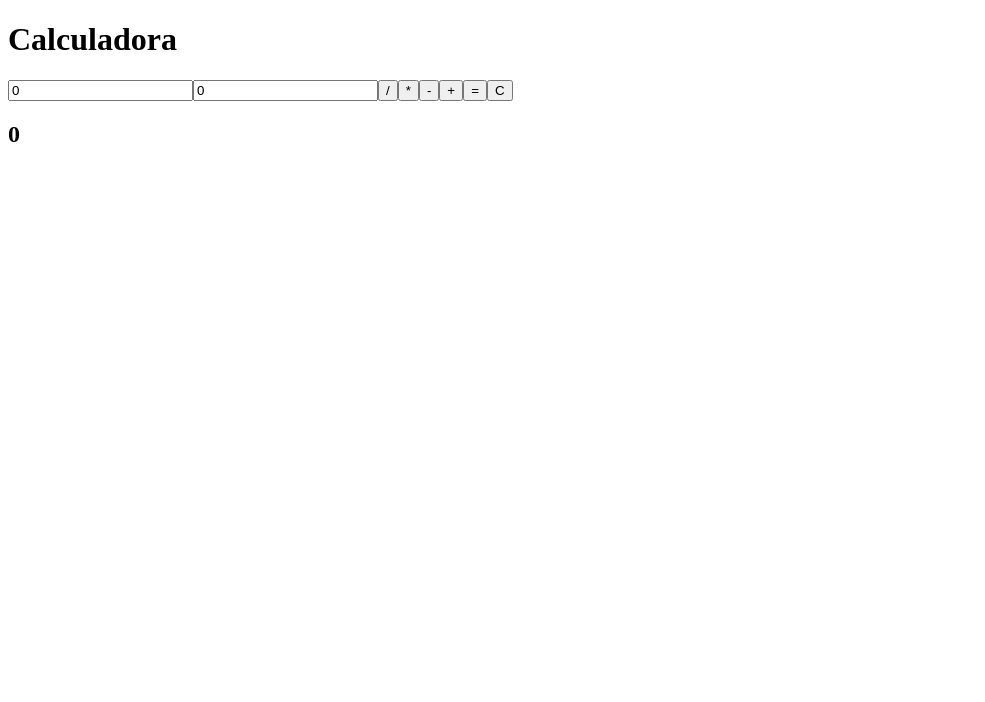
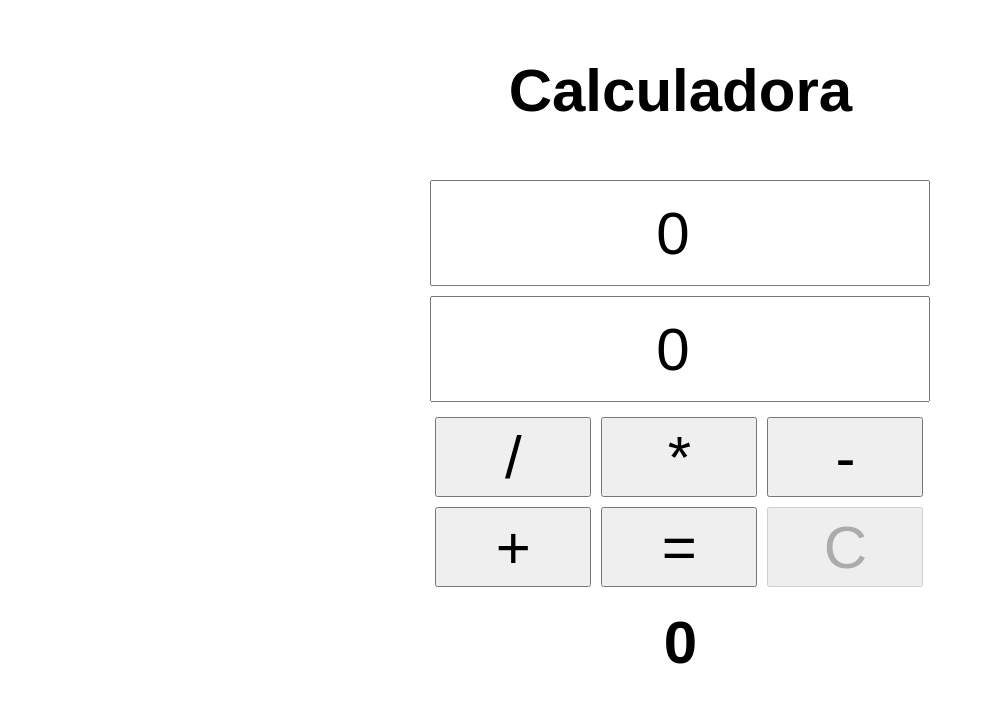
Before and after one commit to Muril097/curso_ebac_frontend, a Vue app: page / in a window 1280 px wide. Shown: the top 702 px of the page, without its empty margins (0-985 px from the left). Built offline with nearby package versions, Linux system fonts and the light colour scheme.

Commit message:
add o style, porem o C clear ainda não funciona

```diff
--- a/index.html
+++ b/index.html
@@ -5,6 +5,7 @@
     <link rel="icon" href="/favicon.ico">
     <meta name="viewport" content="width=device-width, initial-scale=1.0">
     <title>Calculadora</title>
+    <link rel="stylesheet" href="style.css">
   </head>
   <body>
     <div id="app"></div>
--- a/src/App.vue
+++ b/src/App.vue
@@ -31,6 +31,7 @@ function atualizarOperador(valor) {
 </script>
 
 <template>
+  <div>
   <h1>{{ title }}</h1>
 
   <!-- Inputs dos números -->
@@ -47,11 +48,57 @@ function atualizarOperador(valor) {
   <button @click="calc()">=</button>
 
   <!-- Botão pra limpar -->
-  <button @click="number1.value = number2.value = operador.value = 0; resultado.value = 0">C</button>
+  <button disabled @click="number1.value = number2.value = operador.value = 0; resultado.value = 0">C</button>
 
   <!-- resultado -->
   <h2>{{ resultado }}</h2>
+  </div>
 </template>
 
 <style scoped>
+
+div {
+  width: 600px;
+  margin: 0 33vw;
+}
+h1 {
+  display: flex;
+  justify-content: center;
+  align-items: center;
+  width: 500px;
+  height: 100px;
+  font-size: 60px;
+
+  font-family:sans-serif;
+}
+input {
+  display: flex;
+  justify-content: center;
+  justify-items: center;
+  width: 492px;
+  height: 100px;
+  margin-bottom: 10px;
+  font-size: 60px;
+
+
+}
+button{
+  justify-items: center;
+  width: 156px;
+  height: 80px;
+  font-size: 60px;
+  margin: 5px;
+
+}
+h2 {
+  display: flex;
+  justify-content: center;
+  align-items: center;
+  width: 500px;
+  height: 100px;
+  font-size: 60px;
+  margin: 0;
+  font-family:sans-serif;
+
+}
 </style>
```
Also changed, not shown: src/style.css (added).
